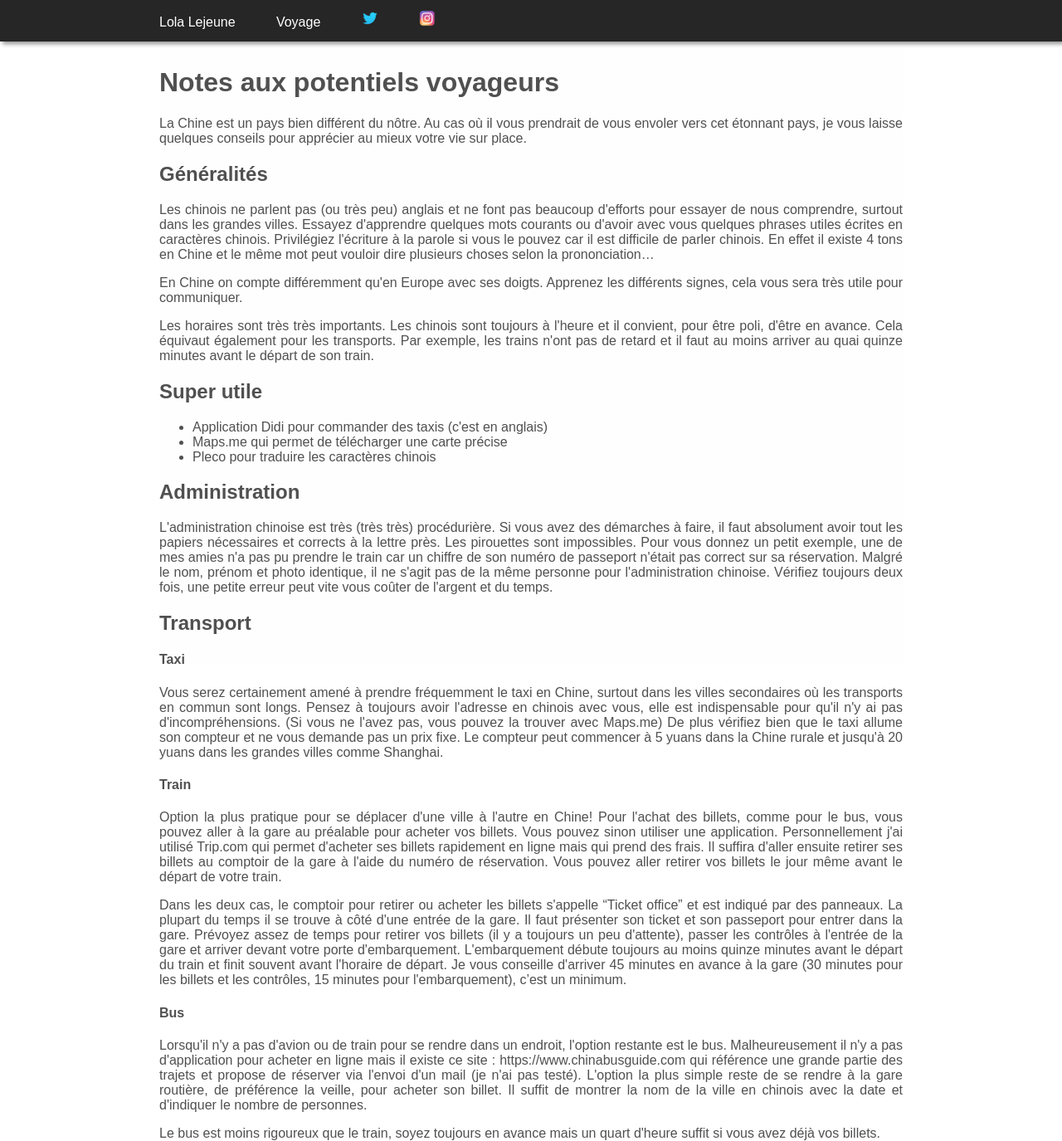
After one commit to lolejeun/lolejeun.github.io, a PHP site: page /voyageurschine.html in a window 1280 px wide. The commit adds this page. Shown: the whole page at 83% size. Run offline with PHP 8.4, Linux system fonts and the light colour scheme.

Commit message:
begin shanghai

```diff
--- a/style.css
+++ b/style.css
@@ -2,6 +2,7 @@
 body{
 	margin:0px;
 	font-family: arial, sans-serif;
+	color: #505050;
 }
 
 header{
@@ -59,7 +60,6 @@ header{
 	width: 70%;
 	height: 100%;
 	background-color: #FEFEFE;
-	opacity: 0.7;
 	text-align: justify;
 
 }
@@ -75,3 +75,24 @@ footer{
 	color:#fff;
 	font-family:arial;
 }
+
+.link{
+	text-decoration:none;
+	display:block;
+	color: #505050;
+	font-family:arial;
+}
+
+.link:hover{
+	color: grey;
+}
+
+.photo{
+	text-align: center;
+}
+
+.legend{
+	text-align: center;
+	color: gray;
+	font-style: italic;
+}
--- /dev/null
+++ b/voyageurschine.html
@@ -0,0 +1,86 @@
+<!DOCTYPE html>
+
+<html>
+<head>
+	<title>Chine | Voyageurs</title>
+	<meta charset="UTF-8">
+	<link rel="stylesheet" type="text/css" href="style.css">
+</head>
+
+<body>
+
+	<header>
+		<ul id="header-wrap">
+			<li>
+				<a href="index.html" class="link-menu">Lola Lejeune</a>
+			</li>
+			<li>
+				<a href="voyage.html" class="link-menu">Voyage</a>
+			</li>
+			<li>
+				<a href="https://twitter.com/LolaL404" target="_blank">
+                	<img  src="Image/twitter.png" alt="Twitt" width="20" height="20">
+            	</a>
+			</li>
+            <li>
+            	<a href="https://www.instagram.com/leaula404/?hl=fr" target="_blank">
+                	<img src="Image/insta.png" alt="Insta" width="20" height="20">
+            	</a>
+            </li>
+
+
+		</div>
+
+	</header>
+
+		<div class="content">
+			<div class="content-wrap">
+
+				<h1>Notes aux potentiels voyageurs</h1>
+
+				<p>La Chine est un pays bien différent du nôtre. Au cas où il vous prendrait de vous envoler vers cet étonnant pays, je vous laisse quelques conseils pour apprécier au mieux votre vie sur place.</p>
+
+				<h2>Généralités</h2>
+
+				<p>Les chinois ne parlent pas (ou très peu) anglais et ne font pas beaucoup d'efforts pour essayer de nous comprendre, surtout dans les grandes villes. Essayez d'apprendre quelques mots courants ou d'avoir avec vous quelques phrases utiles écrites en caractères chinois. Privilégiez l'écriture à la parole si vous le pouvez car il est difficile de parler chinois. En effet il existe 4 tons en Chine et le même mot peut vouloir dire plusieurs choses selon la prononciation…</p>
+
+				<p>En Chine on compte différemment qu'en Europe avec ses doigts. Apprenez les différents signes, cela vous sera très utile pour communiquer. </p>
+
+				<p>Les horaires sont très très importants. Les chinois sont toujours à l'heure et il convient, pour être poli, d'être en avance. Cela équivaut également pour les transports. Par exemple, les trains n'ont pas de retard et il faut au moins arriver au quai quinze minutes avant le départ de son train. </p>
+
+				<h2>Super utile</h2>
+				<ul>
+					<li>Application Didi pour commander des taxis (c'est en anglais)</li>
+					<li>Maps.me qui permet de télécharger une carte précise</li>
+					<li>Pleco pour traduire les caractères chinois</li>
+				</ul>
+
+				<h2>Administration</h2>
+
+				<p>L'administration chinoise est très (très très) procédurière. Si vous avez des démarches à faire, il faut absolument avoir tout les papiers nécessaires et corrects à la lettre près. Les pirouettes sont impossibles. Pour vous donnez un petit exemple, une de mes amies n'a pas pu prendre le train car un chiffre de son numéro de passeport n'était pas correct sur sa réservation. Malgré le nom, prénom et photo identique, il ne s'agit pas de la même personne pour l'administration chinoise. Vérifiez toujours deux fois, une petite erreur peut vite vous coûter de l'argent et du temps.</p>
+
+				<h2>Transport</h2>
+				<h4>Taxi</h4>
+
+				<p>Vous serez certainement amené à prendre fréquemment le taxi en Chine, surtout dans les villes secondaires où les transports en commun sont longs. Pensez à toujours avoir l'adresse en chinois avec vous, elle est indispensable pour qu'il n'y ai pas d'incompréhensions. (Si vous ne l'avez pas, vous pouvez la trouver avec Maps.me)
+				De plus vérifiez bien que le taxi allume son compteur et ne vous demande pas un prix fixe. Le compteur peut commencer à 5 yuans dans la Chine rurale et jusqu'à 20 yuans dans les grandes villes comme Shanghai.
+				</p>
+
+				<h4>Train</h4>
+
+				<p>Option la plus pratique pour se déplacer d'une ville à l'autre en Chine! Pour l'achat des billets, comme pour le bus, vous pouvez aller à la gare au préalable pour acheter vos billets. Vous pouvez sinon utiliser une application. Personnellement j'ai utilisé Trip.com qui permet d'acheter ses billets rapidement en ligne mais qui prend des frais. Il suffira d'aller ensuite retirer ses billets au comptoir de la gare à l'aide du numéro de réservation. Vous pouvez aller retirer vos billets le jour même avant le départ de votre train.</p>
+
+				<p>Dans les deux cas, le comptoir pour retirer ou acheter les billets s'appelle “Ticket office” et est indiqué par des panneaux. La plupart du temps il se trouve à côté d'une entrée de la gare. Il faut présenter son ticket et son passeport pour entrer dans la gare. Prévoyez assez de temps pour retirer vos billets (il y a toujours un peu d'attente), passer les contrôles à l'entrée de la gare et arriver devant votre porte d'embarquement. L'embarquement débute toujours au moins quinze minutes avant le départ du train et finit souvent avant l'horaire de départ. Je vous conseille d'arriver 45 minutes en avance à la gare (30 minutes pour les billets et les contrôles, 15 minutes pour l'embarquement), c’est un minimum.
+				</p>
+
+				<h4>Bus</h4>
+				<p>Lorsqu'il n'y a pas d'avion ou de train pour se rendre dans un endroit, l'option restante est le bus. Malheureusement il n'y a pas d'application pour acheter en ligne mais il existe ce site : https://www.chinabusguide.com qui référence une grande partie des trajets et propose de réserver via l'envoi d'un mail (je n'ai pas testé). L'option la plus simple reste de se rendre à la gare routière, de préférence la veille, pour acheter son billet. Il suffit de montrer la nom de la ville en chinois avec la date et d'indiquer le nombre de personnes.</p>
+
+				<p>Le bus est moins rigoureux que le train, soyez toujours en avance mais un quart d'heure suffit si vous avez déjà vos billets. </p>
+
+			</div>
+	</div>
+
+
+</body>
+</html>
```
Also changed, not shown: index.html (added, +52 -0 lines), index.php (deleted, +0 -51 lines), pekin.html (added, +48 -0 lines), shanghai.html (added, +61 -0 lines), sichuan.html (added, +48 -0 lines), voyage.html (renamed from voyage.php, +12 -21 lines), Image/bund.jpg (added).
